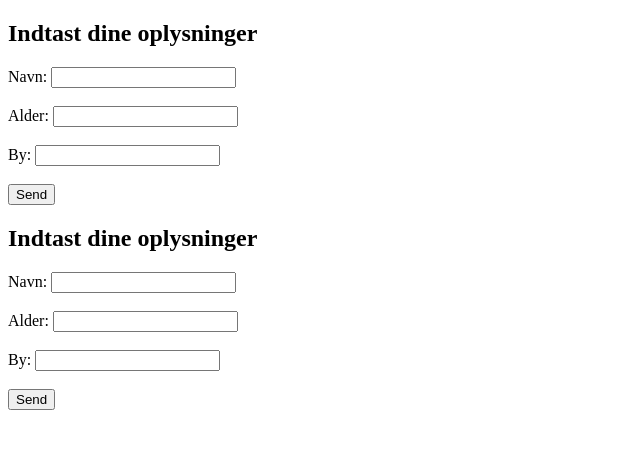
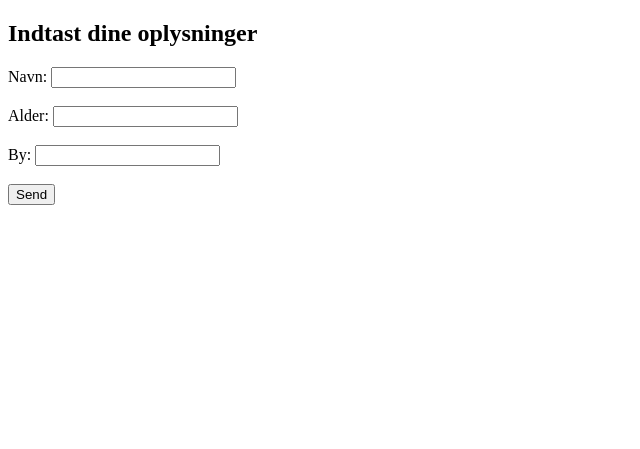
Before and after one commit to Filip1506/PowerAI3, a Flask app: page / in a window 1280 px wide. Shown: the top 449 px of the page, without its empty margins (0-640 px from the left). Run offline with Flask 3, Linux system fonts and the light colour scheme.

Commit message:
Forhindret dobbelt visning af formular, tilføjet bekræftelse

```diff
--- a/templates/index.html
+++ b/templates/index.html
@@ -7,6 +7,10 @@
 </head>
 <body>
     <h2>Indtast dine oplysninger</h2>
+
+    {% if besked %}
+        <p style="color: green;"><strong>{{ besked }}</strong></p>
+    {% else %}
         <form method="POST">
             <label>Navn:</label>
             <input type="text" name="navn" required><br><br>
@@ -19,28 +23,6 @@
 
             <button type="submit">Send</button>
         </form>
+    {% endif %}
 </body>
 </html>
-<!DOCTYPE html>
-<html lang="da">
-<head>
-    <meta charset="UTF-8">
-    <meta name="viewport" content="width=device-width, initial-scale=1.0">
-    <title>Brugerinfo</title>
-</head>
-<body>
-    <h2>Indtast dine oplysninger</h2>
-    <form method="POST">
-        <label>Navn:</label>
-        <input type="text" name="navn" required><br><br>
-
-        <label>Alder:</label>
-        <input type="number" name="alder" required><br><br>
-
-        <label>By:</label>
-        <input type="text" name="by" required><br><br>
-
-        <button type="submit">Send</button>
-    </form>
-</body>
-</html>
```
Lines whose indentation alone changed are shown as unchanged.
